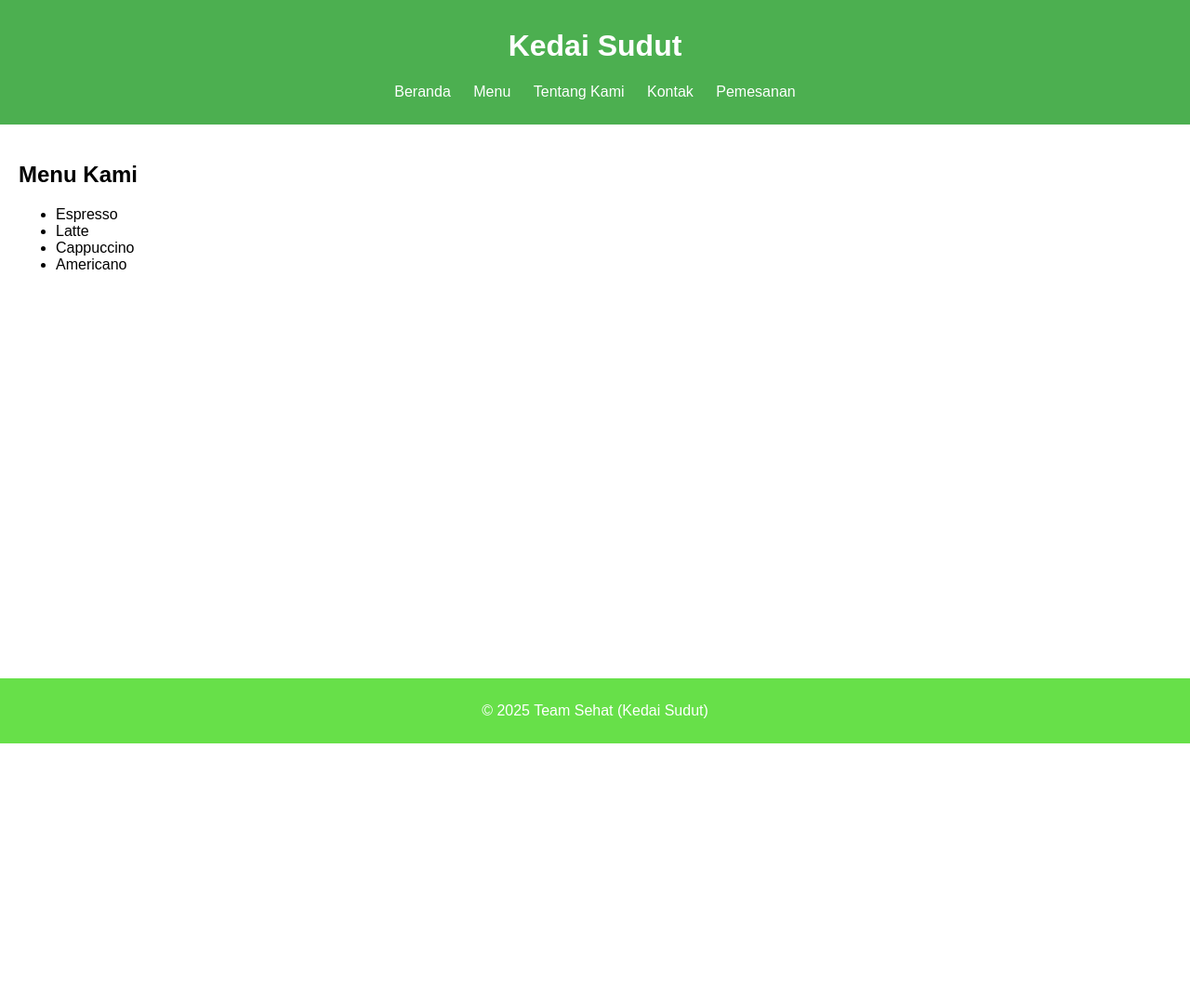
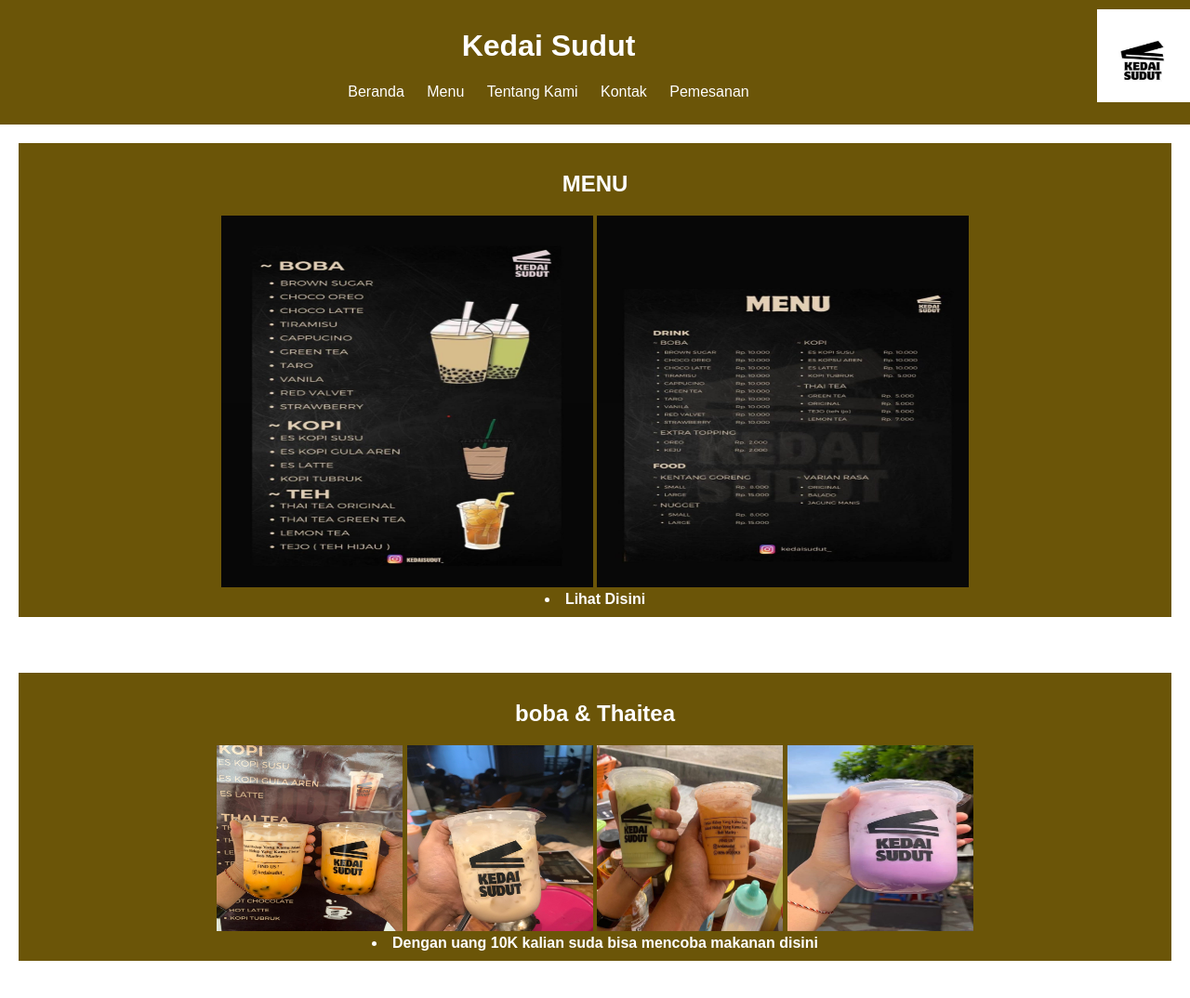
Before and after one commit to dewasam/TEAMSEHAT, a plain HTML site: page timsehat/menu.html in a window 1280 px wide. Shown: the whole page at 93% size. Before the commit the page ends 800 px from the top, so only its background shows below. Drawn offline with Linux system fonts and the light colour scheme.

Commit message:
annisa zulfa ulya menambahkan daftar menu

```diff
--- a/timsehat/menu.html
+++ b/timsehat/menu.html
@@ -8,6 +8,8 @@
 </head>
 <body>
     <header>
+
+        <img src="logo.png.jpg"  width="100" height="100"  align="right" class="float-right">
         <h1>Kedai Sudut</h1>
         <nav>
             <ul>
@@ -21,17 +23,34 @@
     </header>
     <main>
         <section id="menu">
-            <h2>Menu Kami</h2>
-            <ul>
-                <li>Espresso</li>
-                <li>Latte</li>
-                <li>Cappuccino</li>
-                <li>Americano</li>
-            </ul>
+            <body>
+                <header>
+                    <h1>MENU</h1>
+
+        <img src="menu.png.jpg"  width="400px" height="400px" class="float-right">
+        <img src="menuu.png.jpg"  width="400px" height="400px" class="float-right">
+
+
+                <li><STRONG>Lihat Disini</STRONG></li>
+
         </section>
     </main>
-    <footer>
-        <p>&copy; 2025 Team Sehat (Kedai Sudut)</p>
-    </footer>
-</body>
-</html>
+   <!-- end slider section -->
+
+  <!-- shop section -->
+
+  <main>
+    <section id="menu">
+        <body>
+            <header>
+                <h1>boba & Thaitea</h1>
+
+    <img src="bob.png.jpg"  width="200px" height="200px" class="float-right">
+    <img src="boba.png.jpg"  width="200px" height="200px" class="float-right">
+    <img src="WhatsApp Image 2025-01-15 at 17.56.22_70f560b3.jpg" alt=""  width="200px" height="200px">
+    <img src="bobaa.png.jpg" alt="" width="200px" height="200px">
+
+            <li><STRONG>Dengan uang 10K kalian suda bisa mencoba makanan disini</STRONG></li>
+
+    </section>
+</main>
--- a/timsehat/styles.css
+++ b/timsehat/styles.css
@@ -5,7 +5,7 @@ body {
 }
 
 header {
-    background-color: #4CAF50;
+    background-color: #6b5508;
     color: white;
     padding: 10px 0;
     text-align: center;
@@ -35,7 +35,7 @@ section {
 }
 
 footer {
-    background-color: #67e049;
+    background-color: 6b55089;
     color: white;
     text-align: center;
     padding: 10px 0;
@@ -52,3 +52,10 @@ button {
     cursor: pointer;
     margin-right: 10px;
 }
+
+backgorund {
+    background-color: <img src="bob.png.jpg" alt=""  width="200px" height="200px">
+    color: white;
+    padding: 10px 0;
+    text-align: center;
+}
```
Also changed, not shown: timsehat/WhatsApp Image 2025-01-15 at 17.56.22_70f560b3.jpg (added), timsehat/bob.png.jpg (added), timsehat/boba.png.jpg (added), timsehat/bobaa.png.jpg (added), timsehat/dewa.png.png (added), timsehat/logo.png.jpg (added), timsehat/menu.png.jpg (added), timsehat/menuu.png.jpg (added), timsehat/nugget.png.jpg (added), 1 other file.
